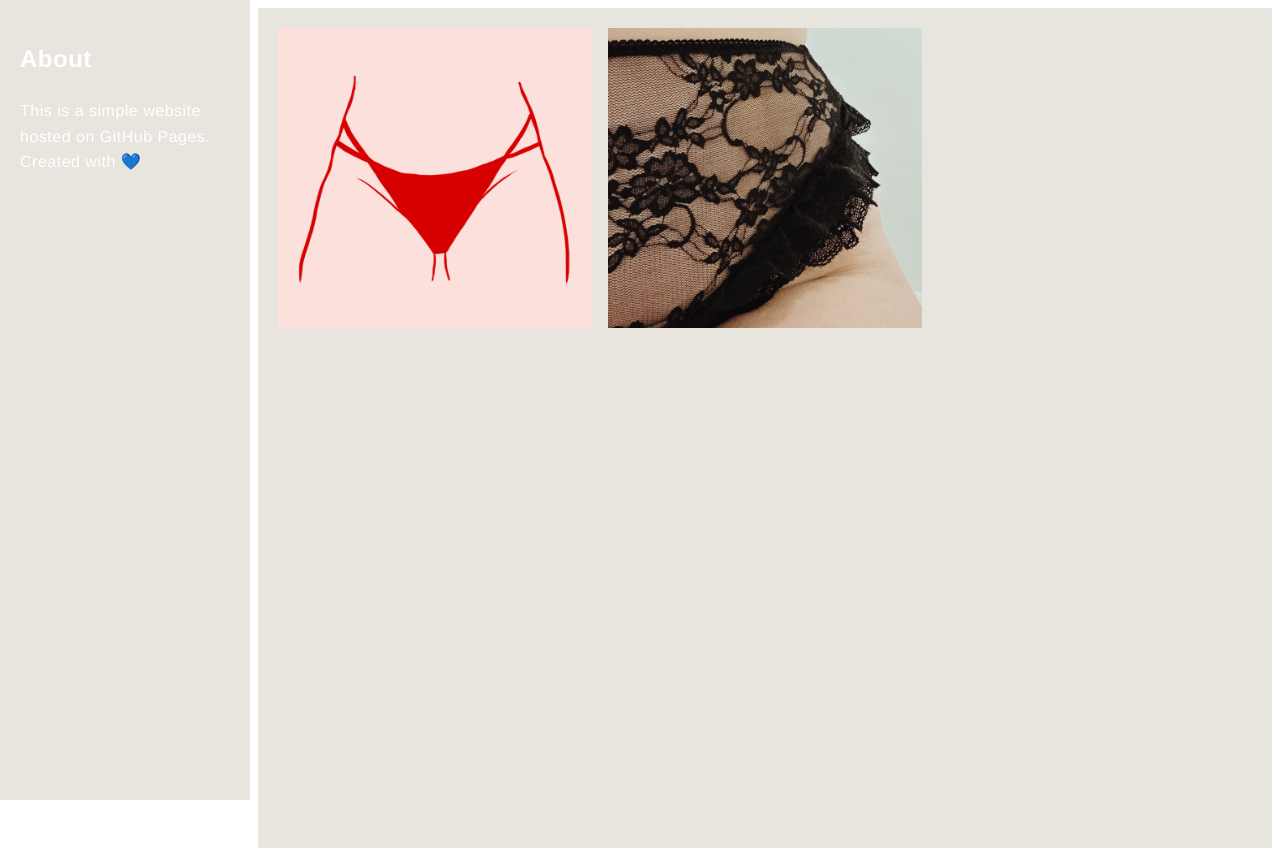
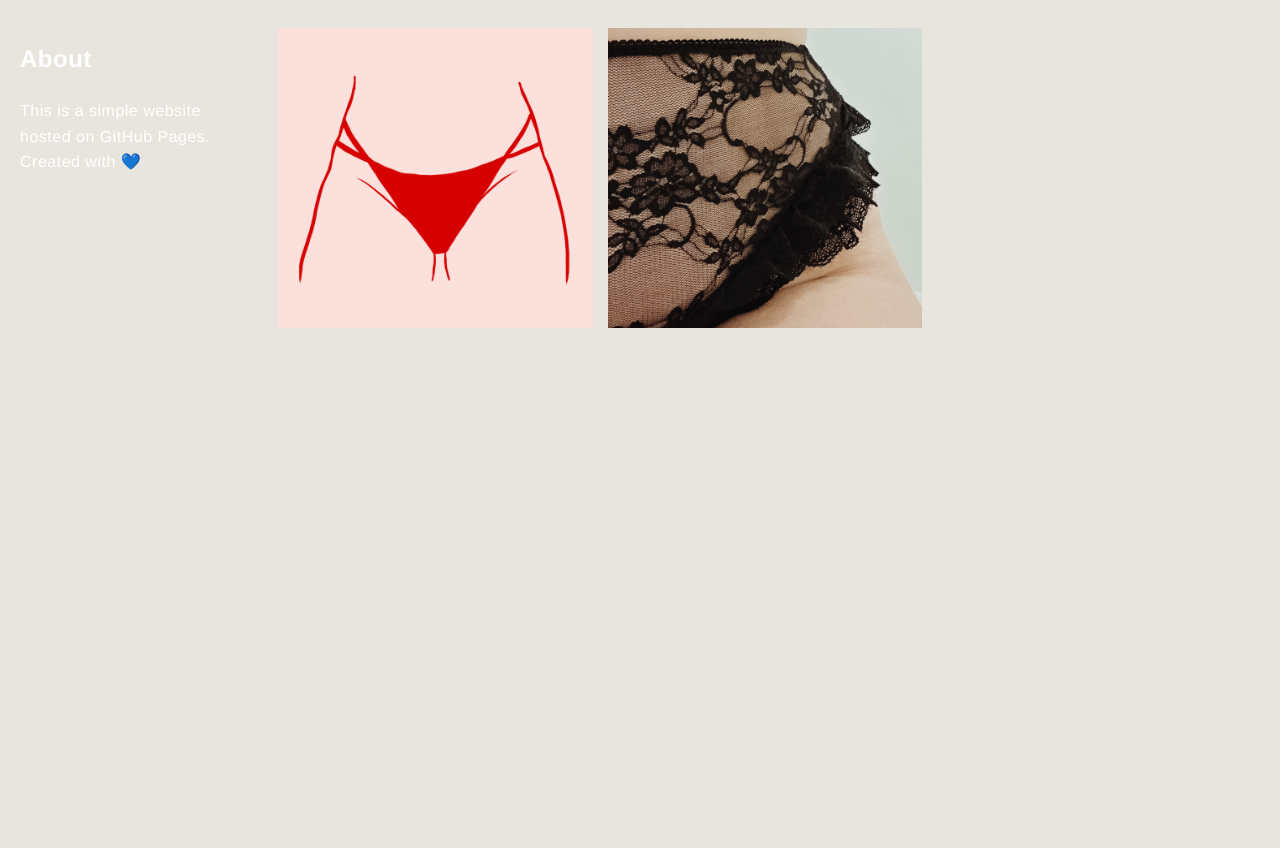
Before and after one commit to renkrason/rltest, a plain HTML site: page index.html in a window 1280 px wide. Drawn offline with Linux system fonts and the light colour scheme.

Commit message:
Update style.css

```diff
--- a/style.css
+++ b/style.css
@@ -59,4 +59,5 @@ body {
   line-height: 1.6;                          /* Line spacing */
   letter-spacing: 0.5px;                     /* Space between letters */
   color: #d60001;                               /* Text color */
+  background-color: #e8e5de;
 }
```
